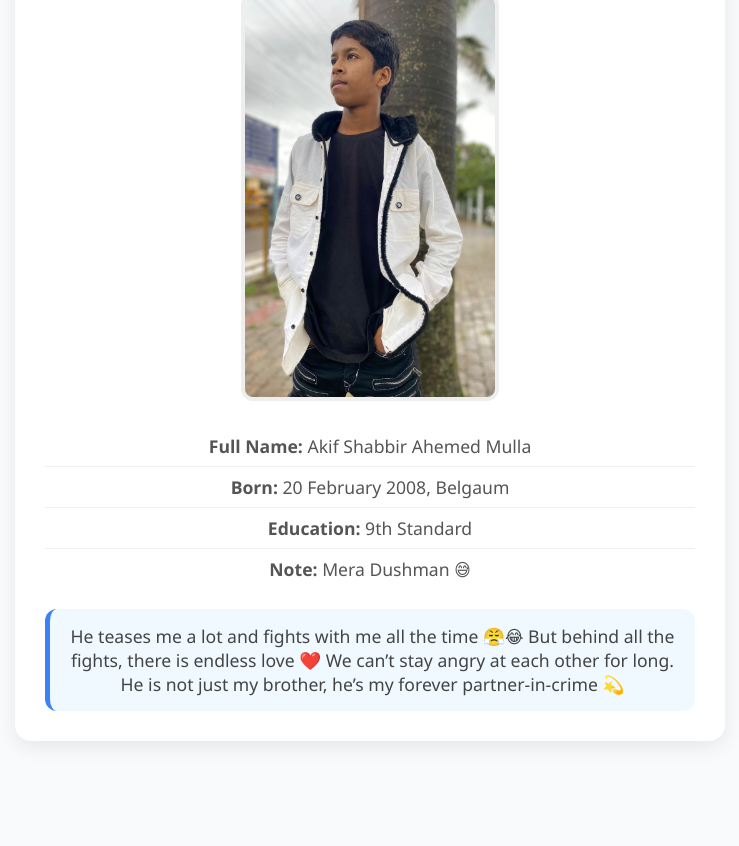
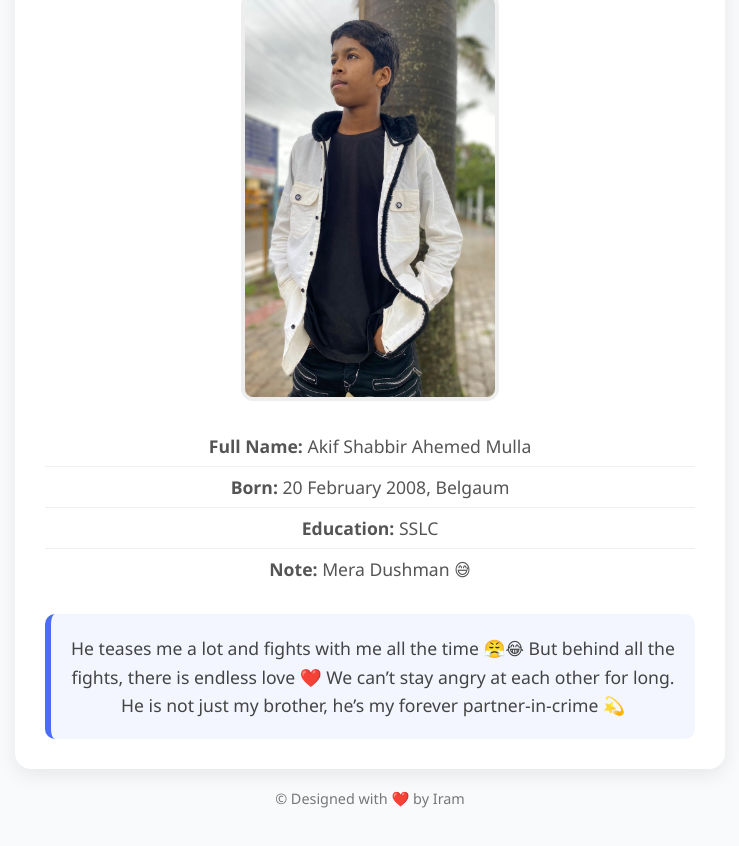
Before and after one commit to I-r-am/family-website, a plain HTML site: page chotuu.html in a window 1280 px wide. Shown: the part 156-1002 px from the top of the page, without its empty margins (270-1009 px from the left). Before the commit the page ends 937 px from the top, so only its background shows below. Drawn offline with Linux system fonts and the light colour scheme.

Commit message:
Add files via upload

```diff
--- a/chotuu.html
+++ b/chotuu.html
@@ -11,8 +11,8 @@
       margin: 0;
       padding: 40px;
       display: flex;
-      justify-content: center;
-      align-items: center;
+      flex-direction: column; /* stack card + footer */
+      align-items: center;    /* center horizontally */
       min-height: 100vh;
     }
 
@@ -24,6 +24,7 @@
       overflow: hidden;
       padding: 30px;
       text-align: center;
+      flex: 1; /* take space so footer stays below */
     }
 
     .card h1 {
@@ -66,13 +67,25 @@
     }
 
     .note {
-      margin-top: 20px;
+      margin-top: 25px;
+      padding: 20px;
+      background: #f4f6ff;
+      border-left: 6px solid #4a6cf7;
+      border-radius: 10px;
       font-size: 1.1rem;
       color: #444;
-      background: #f0f9ff;
-      padding: 15px;
-      border-radius: 12px;
-      border-left: 5px solid #3b82f6;
+      line-height: 1.6;
+    }
+
+    .note strong {
+      color: #222;
+    }
+
+    footer {
+      margin-top: 20px;
+      text-align: center;
+      color: #777;
+      font-size: 0.9rem;
     }
   </style>
 </head>
@@ -83,7 +96,7 @@
     <ul>
       <li><strong>Full Name:</strong> Akif Shabbir Ahemed Mulla</li>
       <li><strong>Born:</strong> 20 February 2008, Belgaum</li>
-      <li><strong>Education:</strong> 9th Standard</li>
+      <li><strong>Education:</strong> SSLC </li>
       <li><strong>Note:</strong> Mera Dushman 😅</li>
     </ul>
     <div class="note">
@@ -93,5 +106,9 @@
       He is not just my brother, he’s my forever partner-in-crime 💫
     </div>
   </div>
+
+  <footer>
+    © Designed with ❤️ by Iram
+  </footer>
 </body>
 </html>
```
Also changed, not shown: Abbu.html (+16 -5 lines), Ammi.html (+13 -2 lines), Dii.html (+14 -3 lines), Me.html (+19 -8 lines), Muzh.html (+14 -3 lines), chotu.html (+14 -2 lines), family.html (+18 -2 lines).
